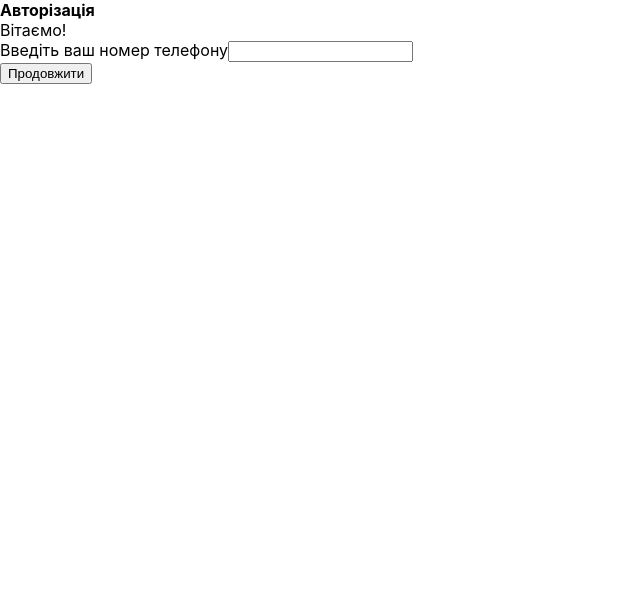
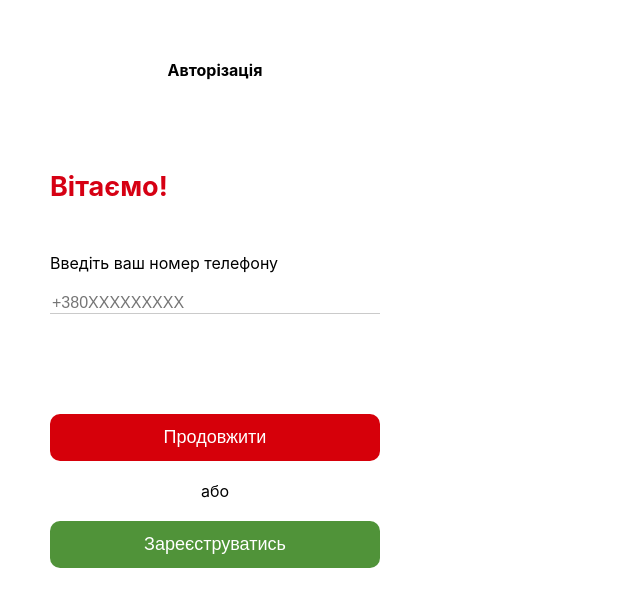
Before and after one commit to Yurii-Shutkin/Rebernya_Team, a React (Create React App) app: page /auth in a window 1280 px wide. Shown: the top 606 px of the page, without its empty margins (0-640 px from the left). Built offline with nearby package versions, Linux system fonts and the light colour scheme.

Commit message:
create input/button component and auth/confirm pages

```diff
--- a/public/index.html
+++ b/public/index.html
@@ -2,7 +2,7 @@
 <html lang="en">
   <head>
     <meta charset="utf-8" />
-    <meta name="viewport" content="width=device-width, initial-scale=1" />
+    <meta name="viewport" content="width=device-width, initial-scale=1, user-scalable=no" />
     <meta name="theme-color" content="#000000" />
     <meta
       name="description"
--- a/src/App.js
+++ b/src/App.js
@@ -9,6 +9,7 @@ import PointSystem from './Pages/PointSystem/PointSystem';
 import Info from './Pages/Info/Info';
 import ShareCommon from './Pages/ShareCommon/ShareCommon';
 import Chat from './Pages/Chat/Chat';
+import NumberConfirm from './Pages/NumberConfirm/NumberConfirm';
 
 function App() {
   // const SUPABASE_URL = process.env.REACT_APP_SUPABASE_URL;
@@ -21,6 +22,7 @@ function App() {
         <Routes>
           <Route path={'/home'} element={<Home />} />
           <Route path={'/auth'} element={<Auth />} />
+          <Route path={'/confirm_num'} element={<NumberConfirm />} />
 
         </Routes>
         <Routes>
--- /dev/null
+++ b/src/Common/Button/Button.js
@@ -0,0 +1,14 @@
+import React from 'react'
+import './Button.scss'
+
+export default function Button({ type, title, color, onClickHandler }) {
+  return (
+    <button
+      type={type}
+      className={'btn ' + color}
+      onClick={onClickHandler}
+    >
+        {title}
+      </button>
+  )
+}
--- /dev/null
+++ b/src/Common/Button/Button.scss
@@ -0,0 +1,17 @@
+.btn {
+    padding: 13px 0;
+    width: 100%;
+    border: none;
+    border-radius: 10px;
+    color: #fff;
+    font-weight: 500;
+    font-size: 18px;
+    margin-bottom: 20px;
+}
+.red {
+background-color: #D6000A;
+}
+
+.green {
+    background-color: #509339;
+}
--- /dev/null
+++ b/src/Common/Input/Input.js
@@ -0,0 +1,19 @@
+import React, { useState } from 'react'
+import './Input.scss'
+
+export default function Input({ type, name, id, placeholder }) {
+  const [inputValue, setInputValue] = useState('')
+  const handleInputChange = (e) => {
+    setInputValue(e.target.value)
+  }
+  return (
+    <input
+      type={type}
+      name={name}
+      id={id}
+      placeholder={placeholder}
+      onChange={handleInputChange}
+      value={inputValue}
+      className='input'/>
+  )
+}
--- /dev/null
+++ b/src/Common/Input/Input.scss
@@ -0,0 +1,13 @@
+.input {
+    display: block;
+    -webkit-appearance: none;
+    appearance: none;
+    outline: none;
+    border: none;
+    border-radius: 0;
+    width: 100%;
+    border-bottom: 1px solid #CACACA;
+    background: transparent;
+    font-size: 16px;
+    margin-bottom: 100px;
+}
--- a/src/Pages/Auth/Auth.js
+++ b/src/Pages/Auth/Auth.js
@@ -1,13 +1,45 @@
 import React from 'react'
+import './Auth.scss'
+import Button from '../../Common/Button/Button'
+import Input from '../../Common/Input/Input'
 
 export default function Auth() {
+  const onContinueHandler = () => {
+    console.log('clicked')
+  }
+  const onSignUpHandler = () => {
+    console.log('clicked')
+  }
+  const handleSubmit = (e) => {
+    e.preventDefault();
+  }
+
   return (
-    <div className='Auth'>
-      <h4>Авторізація</h4>
-      <p>Вітаємо!</p>
-      <span>Введіть ваш номер телефону</span>
-      <input type="tel" name="tel" id="tel" />
-      <button type="button">Продовжити</button>
+    <div className='auth'>
+      <h4 className='auth__title'>Авторізація</h4>
+      <p className='auth__greet'>Вітаємо!</p>
+      <span className='auth__placeholder'>Введіть ваш номер телефону</span>
+      <Input
+        type={'tel'}
+        name={'tel'}
+        id={'tel'}
+        placeholder={'+380XXXXXXXXX'}
+      />
+      <form onSubmit={handleSubmit}>
+        <Button
+          type={'submit'}
+          title={'Продовжити'}
+          color={'red'}
+          onClickHandler={onContinueHandler}
+        />
+        <span className='auth__divider'>або</span>
+        <Button
+          type={'submit'}
+          title={'Зареєструватись'}
+          color={'green'}
+          onClickHandler={onSignUpHandler}
+        />
+      </form>
     </div>
   )
 }
--- a/src/Pages/Auth/Auth.scss
+++ b/src/Pages/Auth/Auth.scss
@@ -0,0 +1,26 @@
+.auth {
+    padding: 60px 50px 0;
+
+    &__title {
+        text-align: center;
+        margin-bottom: 90px;
+    }
+
+    &__greet {
+        color: #D60013;
+        font-size: 27px;
+        font-weight: bold;
+        margin-bottom: 50px;
+    }
+
+    &__placeholder {
+        display: block;
+        margin-bottom: 20px;
+    }
+
+    &__divider {
+        display: block;
+        text-align: center;
+        margin-bottom: 20px;
+    }
+}
--- /dev/null
+++ b/src/Pages/NumberConfirm/NumberConfirm.js
@@ -0,0 +1,33 @@
+import React from 'react'
+import './NumberConfirm.scss'
+import Input from '../../Common/Input/Input'
+import Button from '../../Common/Button/Button'
+
+export default function NumberConfirm() {
+  const handleSubmit = (e) => {
+    e.preventDefault();
+  }
+  const onContinueHandler = () => {
+    console.log('clicked')
+  }
+
+  return (
+    <div className='confirm'>
+      <span className='confirm__title'>Введи код з SMS</span>
+      <form onSubmit={handleSubmit}>
+        <Input
+          type={'password'}
+          name={'codeSMS'}
+          id={'codeSMS'}
+          placeholder={'*******'}
+        />
+        <Button
+          type={'submit'}
+          title={'Продовжити'}
+          color={'red'}
+          onClickHandler={onContinueHandler}
+        />
+      </form>
+    </div>
+  )
+}
--- /dev/null
+++ b/src/Pages/NumberConfirm/NumberConfirm.scss
@@ -0,0 +1,10 @@
+.confirm {
+    padding: 70% 50px 0;
+
+    &__title {
+        display: block;
+        font-size: 15px;
+        color: #A5A5A5;
+        margin-bottom: 25px;
+    }
+}
```
